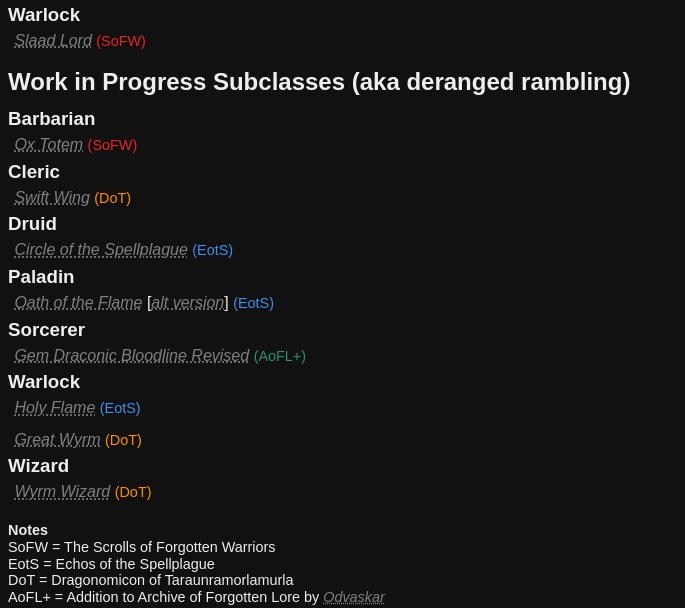
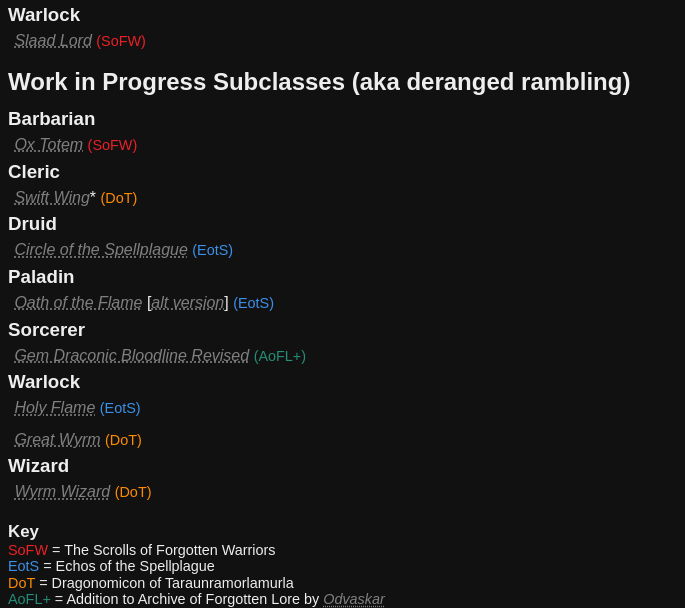
Before and after one commit to Duder5000/homebrew, a PHP site: page / in a window 1280 px wide. Shown: the part 210-818 px from the top of the page, without its empty margins (0-685 px from the left). Run offline with PHP 8.4, Linux system fonts and the light colour scheme.

Commit message:
Update footer

```diff
--- a/public/css/dakrmode.css
+++ b/public/css/dakrmode.css
@@ -82,4 +82,12 @@ footer{
 	padding: 0;
 	margin: 0;
 	border: 0;
+	display: inline;
 }
+
+li.footer-list{
+	list-style-type: none;
+	padding: 0;
+	margin: 0;
+	border: 0;
+}
--- a/public/index.html
+++ b/public/index.html
@@ -42,7 +42,7 @@
 
 			<h3>Cleric</h3>
 			<ul>
-				<li><a href="https://docs.google.com/document/d/1E1r8awkqR2EXKSnTvGhWe3x2mjQ32PzxDT3eMotUzGI/edit?usp=sharing">Swift Wing</a> <p class="book dot">(DoT)</p></li>
+				<li><a href="https://docs.google.com/document/d/1E1r8awkqR2EXKSnTvGhWe3x2mjQ32PzxDT3eMotUzGI/edit?usp=sharing">Swift Wing</a>* <p class="book dot">(DoT)</p></li>
 			</ul>
 
 			<h3>Druid</h3>
@@ -103,10 +103,20 @@
 	</body>
 
 	<footer>
-		<h4 class="footer-text">Notes</h4>
-		<p class="footer-text">SoFW = The Scrolls of Forgotten Warriors</p>
-		<p class="footer-text">EotS = Echos of the Spellplague</p>
-		<p class="footer-text">DoT = Dragonomicon of Taraunramorlamurla</p>
-		<p class="footer-text">AoFL+ = Addition to Archive of Forgotten Lore by <a href="https://www.patreon.com/Odvaskar" target="_blank">Odvaskar</a></p>
+		<h3 class="footer-text">Key</h3>
+		<ul>
+			<li class="footer-list">
+				<p class="footer-text sofw">SoFW</p> <p class="footer-text">= The Scrolls of Forgotten Warriors</p>
+			</li>
+			<li class="footer-list">
+				<p class="footer-text eots">EotS</p> <p class="footer-text">= Echos of the Spellplague</p>
+			</li>
+			<li class="footer-list">
+				<p class="footer-text dot">DoT</p> <p class="footer-text">= Dragonomicon of Taraunramorlamurla</p>
+			</li>
+			<li class="footer-list">
+				<p class="footer-text odvaskar">AoFL+</p> <p class="footer-text">= Addition to Archive of Forgotten Lore by <a href="https://www.patreon.com/Odvaskar" target="_blank">Odvaskar</a></p>
+			</li>
+		</ul>
 	</footer>
 </html>
```
